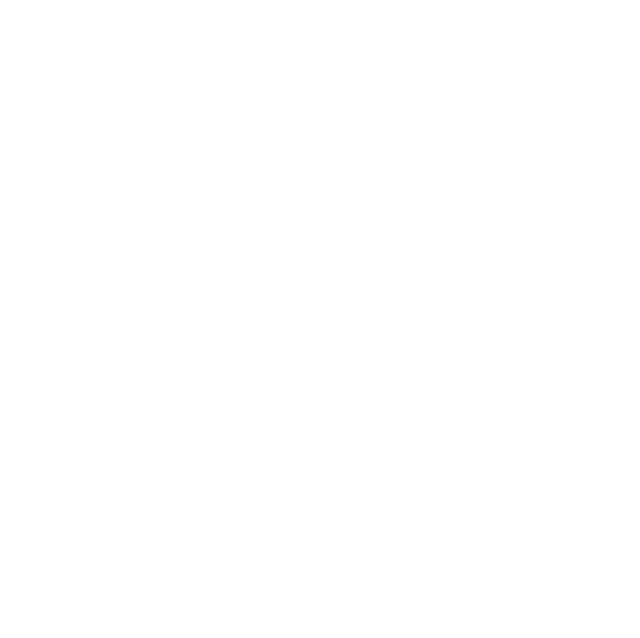
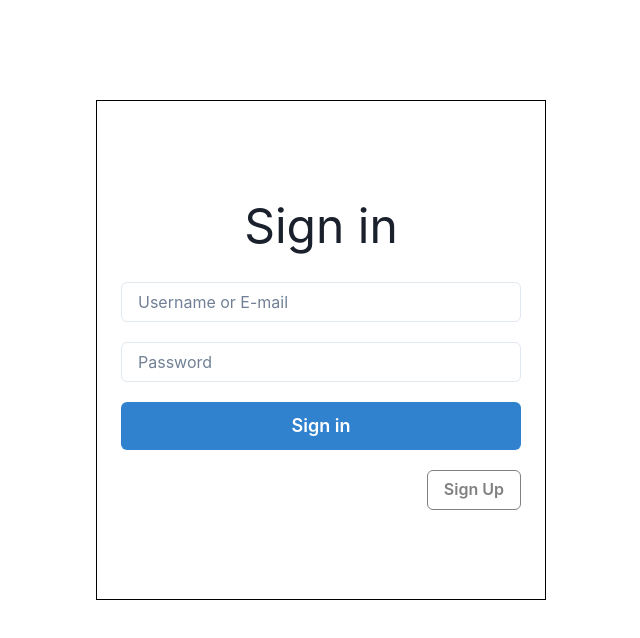
Before and after one commit to NafisGH/car_photo_gallery, a React (Create React App) app: page /sign-in in a window 1280 px wide. Before the commit this address had no page. Shown: the top 638 px of the page, without its empty margins (319-959 px from the left). Built offline with nearby package versions, Linux system fonts and the light colour scheme.

Commit message:
16.08.23

```diff
--- a/src/app/providers/AppRouter.jsx
+++ b/src/app/providers/AppRouter.jsx
@@ -1,25 +1,27 @@
-import PageCards from 'pages/PageCards'
-import React from 'react'
-import { Route, Routes } from 'react-router-dom'
-import MainLayout from './MainLayout';
-import { PageUserProfile } from 'pages/PageUserProfile';
-import { PageSignIn } from 'pages/PageSignIn';
-import { PageSignUp } from 'pages/PageSignUp';
+import PageCards from "pages/PageCards";
+import React from "react";
+import { Route, Routes } from "react-router-dom";
+import MainLayout from "./MainLayout";
+import { PageUserProfile } from "pages/PageUserProfile";
+import { PageSignIn } from "pages/PageSignIn";
+import { PageSignUp } from "pages/PageSignUp";
+import ProtectedRoute from "./router/ProtectedRoute";
 
 const AppRouter = () => {
   return (
     <div>
-        <Routes>
-            <Route path='/' element={<MainLayout/>}>
-                <Route path='/' element={<PageCards/>} />
-                <Route path='user' element={<PageUserProfile/>} />
-                <Route path='PageSignIn' element={<PageSignIn/>}/>
-                <Route path='PageSignUp' element={<PageSignUp/>}/>
-            </Route>
-
-        </Routes>
+      <Routes>
+        <Route element={<ProtectedRoute />}>
+          <Route path="/" element={<MainLayout />}>
+            <Route path="/" element={<PageCards />} />
+            <Route path="user" element={<PageUserProfile />} />
+          </Route>
+        </Route>
+        <Route path="sign-in" element={<PageSignIn />} />
+        <Route path="sign-up" element={<PageSignUp />} />
+      </Routes>
     </div>
   );
-}
+};
 
-export default AppRouter
+export default AppRouter;
--- /dev/null
+++ b/src/app/providers/router/ProtectedRoute.jsx
@@ -0,0 +1,11 @@
+import React from 'react'
+import { Navigate, Outlet } from 'react-router-dom'
+
+const ProtectedRoute = () => {
+
+  const token = localStorage.getItem("token");
+
+  return token ? <Outlet/> : <Navigate replace to="/sign-in"/>
+}
+
+export default ProtectedRoute
--- a/src/app/redux/slices/photoReducer.js
+++ b/src/app/redux/slices/photoReducer.js
@@ -10,7 +10,11 @@
     setLoading(true);
     try {
       const response = await axios.get(
-        `${PRODUCTION_SERVER}/cards?page=${page}&pageSize=${pageSize}`
+        `${PRODUCTION_SERVER}/cards?page=${page}&pageSize=${pageSize}`, {
+          headers: {
+            "authorization": localStorage.getItem("token")
+          }
+        }
       );
       return response.data;
     } catch (error) {
--- /dev/null
+++ b/src/app/redux/slices/userReducer.js
@@ -0,0 +1,62 @@
+import { createSlice, createAsyncThunk } from "@reduxjs/toolkit";
+import axios from "axios";
+
+// const LOCAL_SERVER = "http://localhost:9400";
+const PRODUCTION_SERVER = "https://testapp-server.vercel.app";
+
+const signIn = createAsyncThunk(
+  "user/signIn",
+  async ({ password, email }) => {
+    try {
+      const response = await axios.post(`${PRODUCTION_SERVER}/signin`, {password, email});
+
+      const  {
+        token
+      } = response.data;
+      localStorage.setItem("token", `Bearer ${token}`)
+
+      return response.data;
+    } catch (error) {
+      return "error getCards";
+    }
+  }
+);
+
+const initialState = {
+    data: [],
+    isLoading: false,
+    isSuccess: false,
+    isError: false,
+  };
+
+  export const userSlice = createSlice({
+    name: "user",
+    initialState,
+    reducers: {},
+    extraReducers: {
+      // getCards ------------------------------
+      [signIn.pending]: (state, action) => {
+        state.isLoading = true;
+      },
+      [signIn.fulfilled]: (state, action) => {
+        state.isLoading = false;
+        state.isSuccess = true;
+
+      },
+      [signIn.rejected]: (state, action) => {
+        state.isLoading = false;
+        state.isError = true;
+      },
+
+
+    },
+  });
+
+  export const {} = userSlice.actions;
+
+  export { signIn };
+
+  export const selectPageCount = (state) => state.photos.pageCount;
+  export const selectPage = (state) => state.photos.page;
+
+  export default userSlice.reducer;
--- a/src/app/redux/store.js
+++ b/src/app/redux/store.js
@@ -1,8 +1,10 @@
 import { configureStore } from '@reduxjs/toolkit'
 import photoReducer from './slices/photoReducer'
+import userReducer from './slices/userReducer'
 
 export const store = configureStore({
   reducer: {
-    photos: photoReducer
+    photos: photoReducer,
+    user: userReducer,
   },
 })
--- a/src/components/Header/ui/Header.jsx
+++ b/src/components/Header/ui/Header.jsx
@@ -23,7 +23,7 @@
 
         <Box>
           <Button colorScheme="blue">
-            <NavLink to="/PageSignIn">Sign In</NavLink>
+            <NavLink to="/sign-in">Sign In</NavLink>
           </Button>
           <Button
             colorScheme="teal"
@@ -32,7 +32,7 @@
             color="white"
             _hover={{ color: "blue" }}
           >
-            <NavLink to="/PageSignUp">Sign Up</NavLink>
+            <NavLink to="/sign-up">Sign Up</NavLink>
           </Button>
         </Box>
 
--- a/src/pages/PageSignIn/ui/PageSignIn.jsx
+++ b/src/pages/PageSignIn/ui/PageSignIn.jsx
@@ -1,21 +1,68 @@
 import { Box, Center } from "@chakra-ui/react";
-import React from "react";
+import React, { useState } from "react";
 import { Input, Button, Text } from "@chakra-ui/react";
+import { NavLink, useNavigate } from "react-router-dom";
+import { useDispatch } from "react-redux";
+import { signIn } from "app/redux/slices/userReducer";
 
 const PageSignIn = () => {
+
+  const dispatch = useDispatch();
+  const navigate = useNavigate();
+
+  const [email, setEmail] = useState("");
+  const [password, setPassword] = useState("");
+
+  const handelChangeEmail = (e) => {
+    setEmail(e.target.value);
+  };
+  const handelChangePassword = (e) => {
+    setPassword(e.target.value);
+  };
+
+  const handelSubmit = (e) => {
+    e.preventDefault();
+    dispatch(signIn({ password, email }));
+    navigate('/');
+  }
+
   return (
     <Center>
       <Center mt="100px" border="1px solid black" w="450px" h="500px">
         <Box display="flex" flexDir="column" alignItems="center">
           <Text fontSize="5xl">Sign in</Text>
-          <Input type="text" w="400px" placeholder="Login/Email" mt="20px" />
-          <Input type="password" w="400px" placeholder="Password" mt="20px" />
-          <Button colorScheme="blue" size="lg" w="400px" mt="20px">
+
+          <Input
+            type="text"
+            w="400px"
+            placeholder="Username or E-mail"
+            mt="20px"
+            value={email}
+            onChange={handelChangeEmail}
+          />
+          <Input
+            type="password"
+            w="400px"
+            placeholder="Password"
+            mt="20px"
+            value={password}
+            onChange={handelChangePassword}
+          />
+          <Button colorScheme="blue" size="lg" w="400px" mt="20px" onClick={handelSubmit}>
             Sign in
           </Button>
-          <Button colorScheme="red" size="sm" w="100px" mt="20px">
-            Cancel
-          </Button>
+
+          <Box mt="20px" display="flex" justifyContent="end" w="400px">
+            <Button
+              colorScheme="blue"
+              variant="outline"
+              ml="10px"
+              color="gray"
+              _hover={{ color: "blue" }}
+            >
+              <NavLink to="/sign-up">Sign Up</NavLink>
+            </Button>
+          </Box>
         </Box>
       </Center>
     </Center>
--- a/src/pages/PageSignUp/ui/PageSignUp.jsx
+++ b/src/pages/PageSignUp/ui/PageSignUp.jsx
@@ -1,5 +1,6 @@
 import { Box, Center, Text, Input, Button } from '@chakra-ui/react'
 import React from 'react'
+import { NavLink } from 'react-router-dom'
 
 
 
@@ -10,18 +11,24 @@
       <Center mt="100px" border="1px solid black" w="450px" h="500px">
         <Box display="flex" flexDir="column" alignItems="center">
           <Text fontSize="5xl">Sign up</Text>
-          <Input type="text" w="400px" placeholder="Email" mt="20px" />
+          <Input type="text" w="400px" placeholder="Username" mt="20px" />
           <Input type="password" w="400px" placeholder="Password" mt="20px" />
+          <Input type="password" w="400px" placeholder="Confirm password" mt="20px" />
+          <Input type="email" w="400px" placeholder="E-mail addres" mt="20px" />
+
           <Button colorScheme="blue" size="lg" w="400px" mt="20px">
             Sign up
           </Button>
-          <Button colorScheme="red" size="sm" w="400px" mt="20px">
-            Cancel
-          </Button>
-          <Box mt='10px' display='flex' justifyContent='space-around' w='450px'>
-          <Button colorScheme='twitter' >Twitter</Button>
-          <Button colorScheme='facebook'>Facebook</Button>
-          <Button colorScheme='linkedin'>Google</Button>
+
+
+          <Box mt="20px" display="flex" justifyContent="end" w='400px'>
+            <Button colorScheme="blue"
+              variant="outline"
+              ml="10px"
+              color="gray"
+              _hover={{ color: "blue" }}>
+              <NavLink to="/sign-in">Sign In</NavLink>
+            </Button>
           </Box>
 
         </Box>
```
